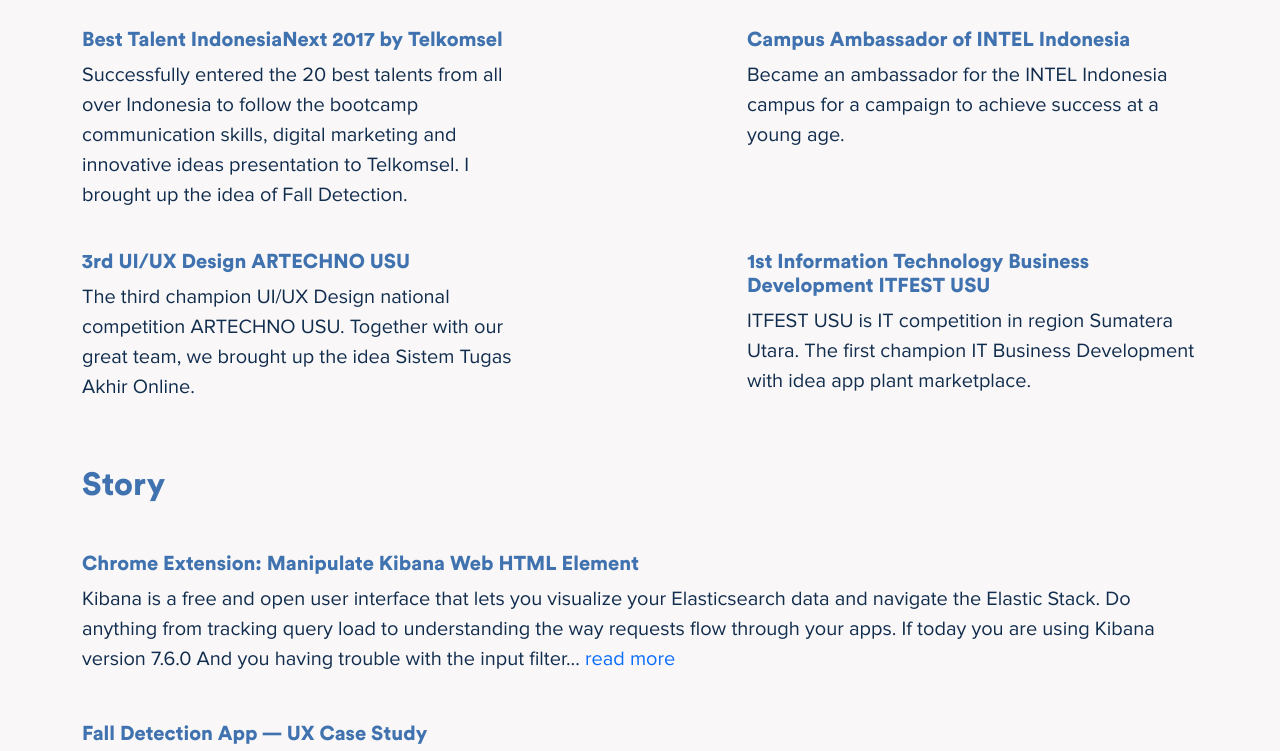
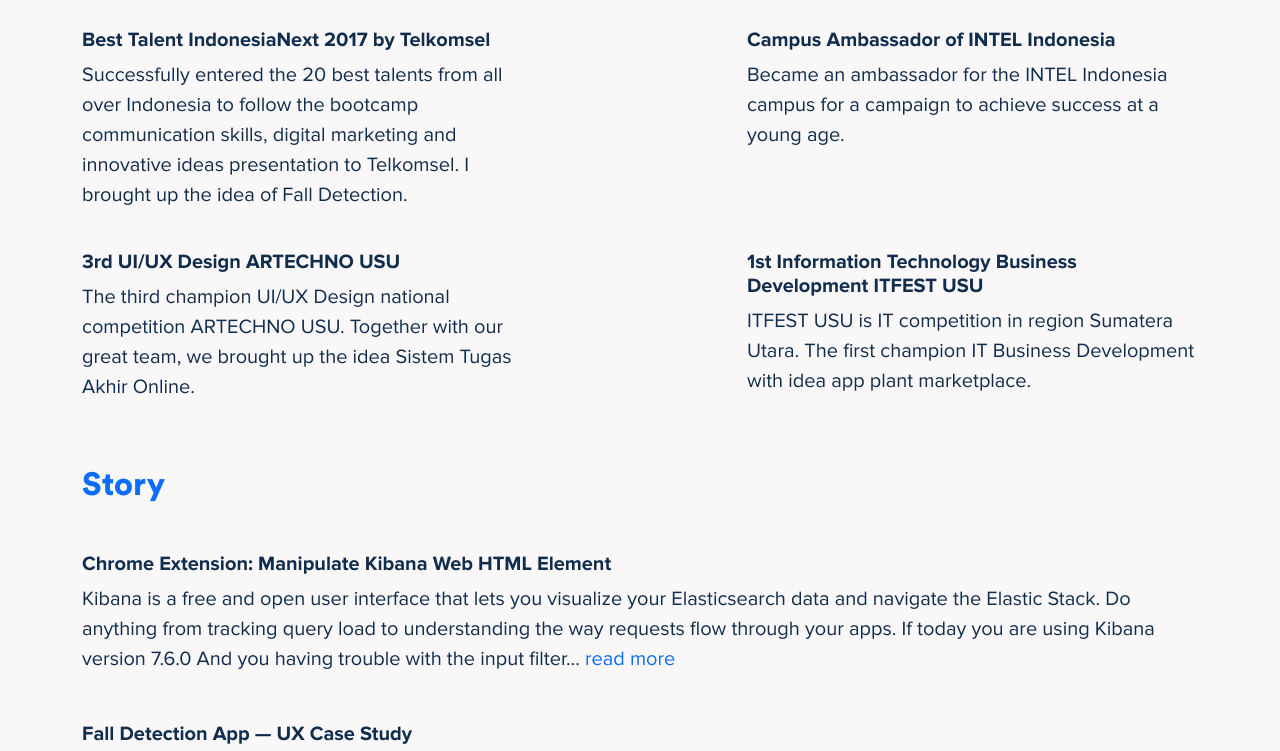
Before and after one commit to syaifulhuseinnn/syaifulhuseinnn.github.io, a plain HTML site: page index.html in a window 1280 px wide. Shown: the part 454-1205 px from the top of the page. Drawn offline with nearby package versions, Linux system fonts and the light colour scheme.

Commit message:
fixed color

```diff
--- a/assets/css/style.css
+++ b/assets/css/style.css
@@ -4,9 +4,9 @@ body {
     color: #112d4e;
 }
 
-h1, h2, h3, h4, h5 {
+h1, h2, h3, h4 {
     font-family: 'Circular Std Black';
-    color: #3f72af;
+    color: #0d6efd;
 }
 
 .heading {
```
